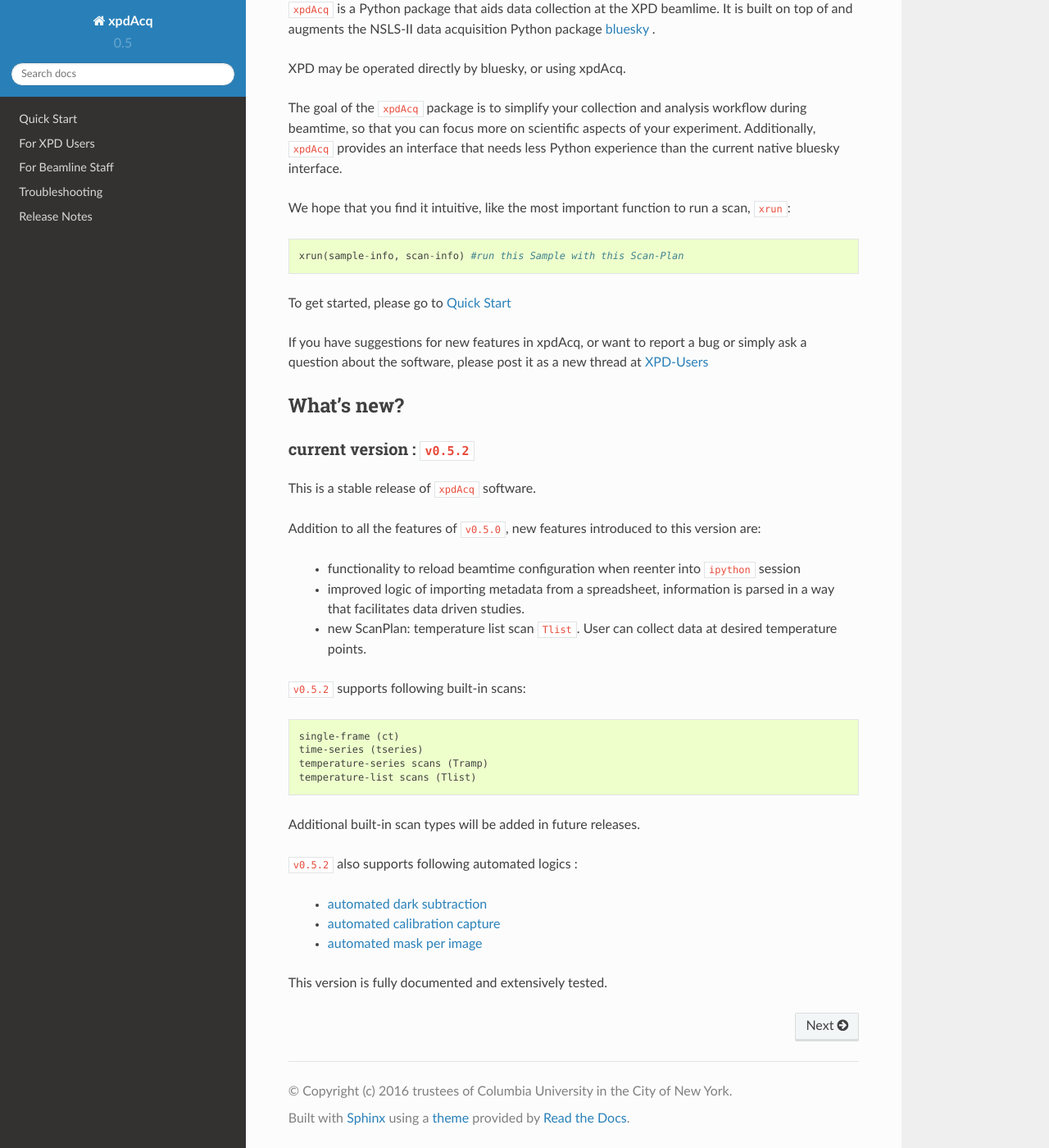
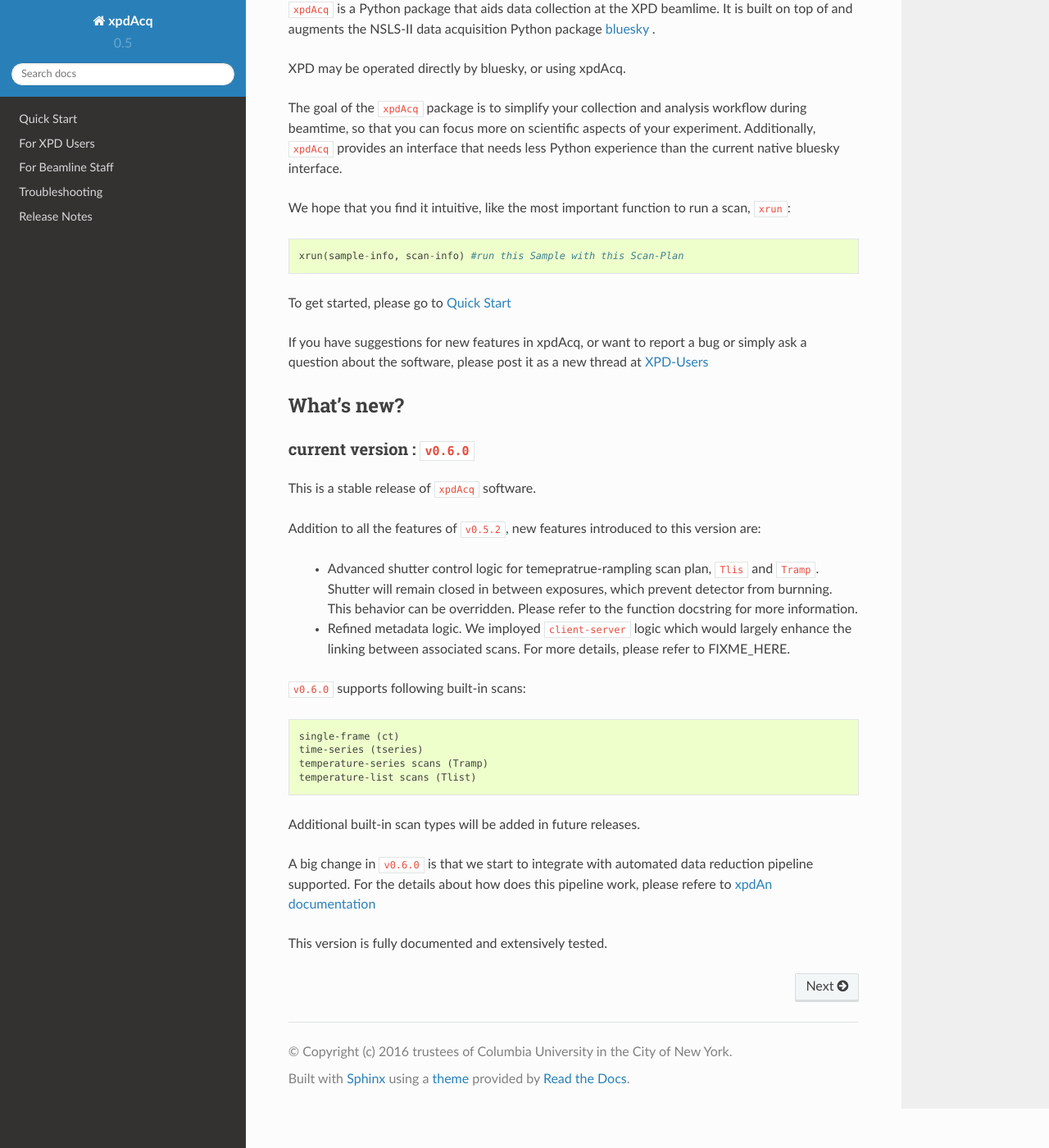
Before and after one commit to xpdAcq/xpdAcq, a Sphinx documentation site: the page built from docs/index.rst, in a window 1280 px wide and 1400 px high, scrolled down 289 px. Shown: the whole window at 82% size. Built offline with Sphinx 7.4.7 and the Read the Docs theme 2.0.0, drawn with Linux system fonts in a browser that asks for light colours.

Commit message:
DOC: update version info in main page

```diff
--- a/docs/index.rst
+++ b/docs/index.rst
@@ -36,22 +36,26 @@
 What's new?
 +++++++++++
 
-current version : ``v0.5.2``
+current version : ``v0.6.0``
 """"""""""""""""""""""""""""
 
 This is a stable release of ``xpdAcq`` software.
 
-Addition to all the features of ``v0.5.0``, new features introduced to this version are:
+Addition to all the features of ``v0.5.2``, new features introduced to this version are:
 
-  * functionality to reload beamtime configuration when reenter into ``ipython`` session
+  * Advanced shutter control logic for temepratrue-rampling scan plan,
+    ``Tlis`` and ``Tramp``. Shutter will remain closed in between
+    exposures, which prevent detector from burnning. This behavior can
+    be overridden. Please refer to the function docstring for more
+    information.
 
-  * improved logic of importing metadata from a spreadsheet, information is parsed in a
-    way that facilitates data driven studies.
 
-  * new ScanPlan: temperature list scan ``Tlist``. User can collect data at desired
-    temperature points.
+  * Refined metadata logic. We imployed ``client-server`` logic which
+    would largely enhance the linking between associated scans. For
+    more details, please refer to FIXME_HERE.
 
-``v0.5.2`` supports following built-in scans:
+
+``v0.6.0`` supports following built-in scans:
 
 .. code-block:: none
 
@@ -62,13 +66,11 @@
 
 Additional built-in scan types will be added in future releases.
 
-``v0.5.2`` also supports following automated logics :
 
-  * :ref:`automated dark subtraction <auto_dark>`
-
-  * :ref:`automated calibration capture <auto_calib>`
-
-  * :ref:`automated mask per image <auto_mask>`
+A big change in ``v0.6.0`` is that we start to integrate with automated
+data reduction pipeline supported. For the details about how does this
+pipeline work, please refere to `xpdAn documentation
+<http://xpdacq.github.io/xpdAn/>`_
 
 This version is fully documented and extensively tested.
 
```
Also changed, not shown: docs/release_note.rst (+38 -0 lines).
